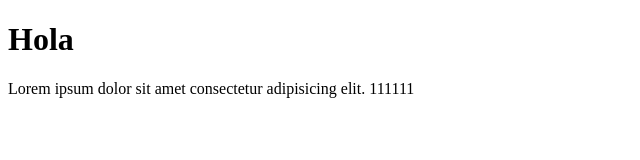
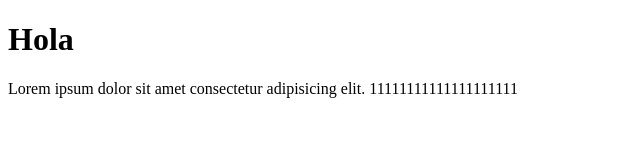
Before and after one commit to ramongarcia21/git-prueba, a plain HTML site: page index.html in a window 1280 px wide. Shown: the whole page, without its empty margins (0-640 px from the left). Drawn offline with Linux system fonts and the light colour scheme.

Commit message:
agregamos 1 en el parrafo

```diff
--- a/index.html
+++ b/index.html
@@ -8,6 +8,6 @@
 </head>
 <body>
     <h1>Hola </h1>
-    <p>Lorem ipsum dolor sit amet consectetur adipisicing elit. 111111 </p>
+    <p>Lorem ipsum dolor sit amet consectetur adipisicing elit. 11111111111111111111 </p>
 </body>
 </html>
```
